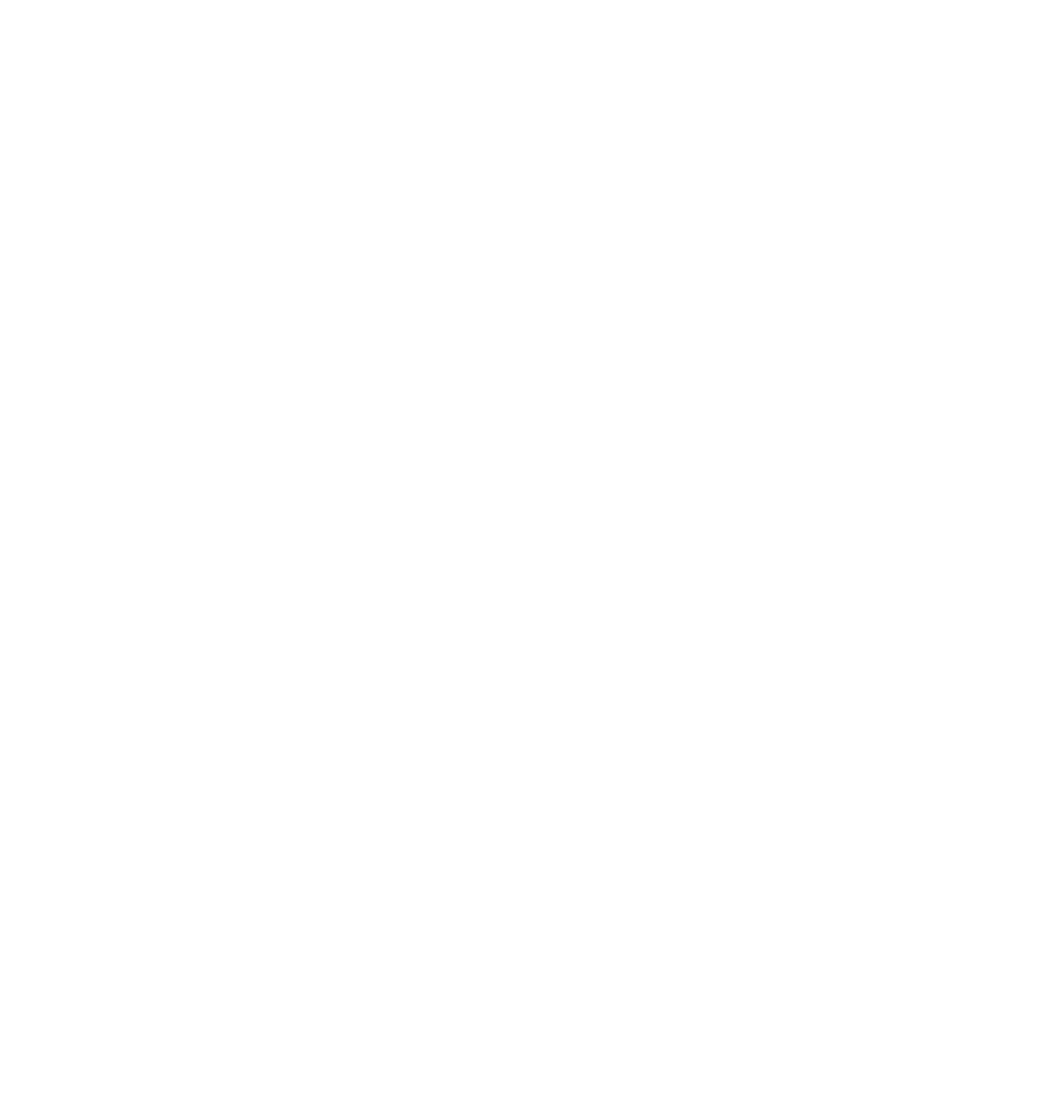
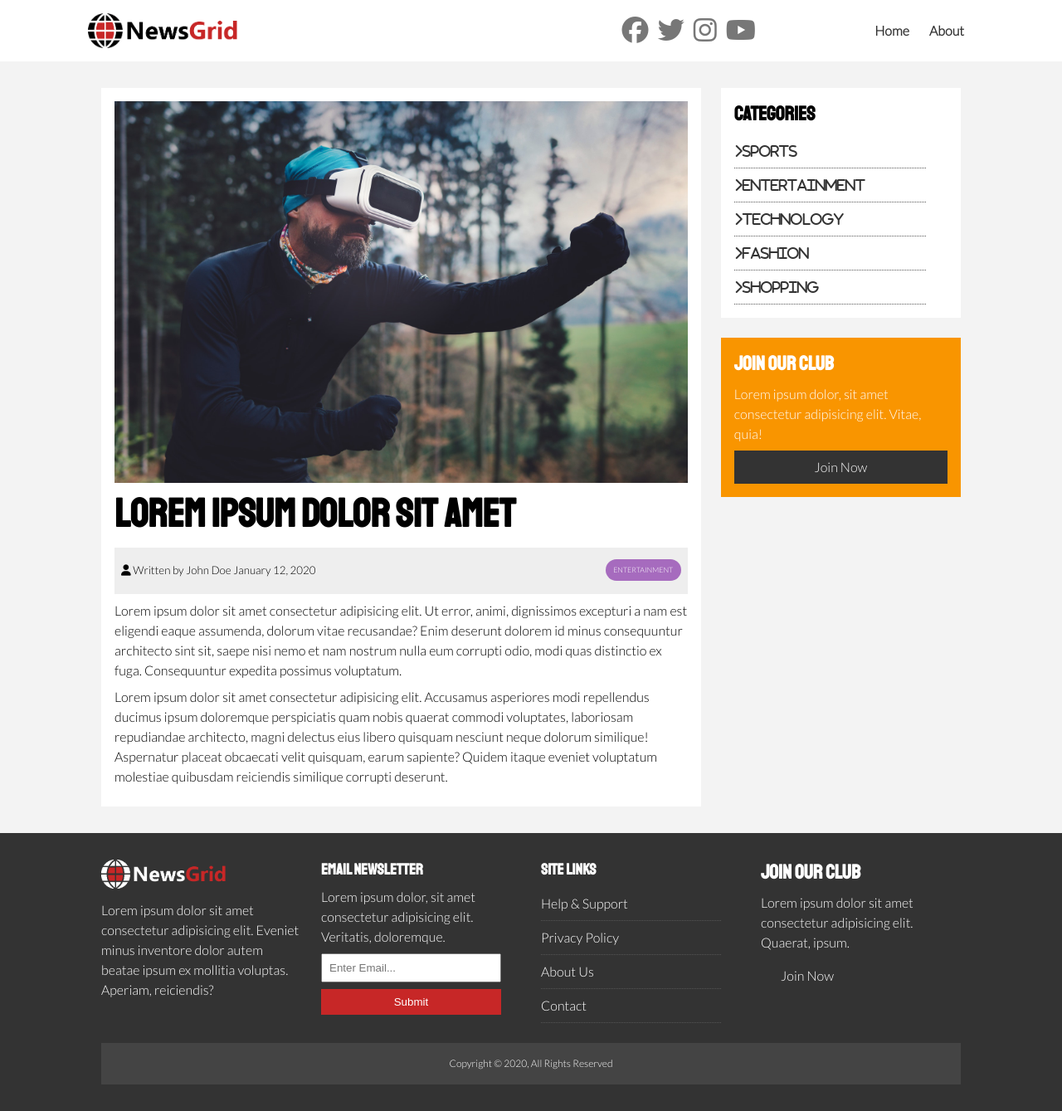
Before and after one commit to leandrofahur/modern-css-and-html, a plain HTML site: page projects/newsgrid/views/article.html in a window 1280 px wide. Shown: the whole page at 83% size. Before the commit the page ends 800 px from the top, so only its background shows below. Drawn offline with Linux system fonts and the light colour scheme.

Commit message:
about and article page ready

```diff
--- a/projects/newsgrid/css/style.css
+++ b/projects/newsgrid/css/style.css
@@ -3,7 +3,7 @@
 @import url('https://fonts.googleapis.com/css2?family=Lato:wght@300&family=Staatliches&display=swap');
 
 :root {
-  --primary-color: #f72727;
+  --primary-color: #c72727;
   --secondary-color: #f99500;
   --dark-color: #333;
   --light-color: #f3f3f3;
@@ -112,6 +112,12 @@ p {
   background-color: var(--primary-color);
 }
 
+.btn-block {
+  display: block;
+  width: 100%;
+  text-align: center;
+}
+
 .bg-dark {
   background-color: var(--dark-color);
   color: #fff;
@@ -164,6 +170,10 @@ p {
 
 .p1 {
   padding: 3rem;
+}
+
+.l-heading {
+  font-size: 3rem;
 }
 
 .list li {
@@ -278,6 +288,31 @@ p {
   align-items: center;
 }
 
+/* About */
+.page-container {
+  display: grid;
+  grid-template-columns: 5fr 2fr;
+  margin: 2rem 0;
+  grid-gap: 1.5rem;
+}
+
+.page-container > *:first-child{
+  grid-row: 1 / span 3;
+}
+
+/* Articles */
+#article .meta {
+  display: flex;
+  justify-content: space-between;
+  align-items: center;
+  background: #eee;
+  padding: .5rem;
+}
+
+#article .meta .category {
+  margin-top: 0.4rem;
+}
+
 /* Footer */
 #main-footer {
   background-color: var(--dark-color);
--- a/projects/newsgrid/views/article.html
+++ b/projects/newsgrid/views/article.html
@@ -0,0 +1,110 @@
+<!DOCTYPE html>
+<html lang="en">
+
+<head>
+  <meta charset="UTF-8">
+  <meta name="viewport" content="width=device-width, initial-scale=1.0">
+  <link rel="stylesheet" href="../css/style.css">
+  <link rel="stylesheet" media="screen and (max-width:768px)" href="../css/mobile.css">
+  <script src="https://kit.fontawesome.com/95f2ce0fc1.js" crossorigin="anonymous"></script>
+  <link rel="shortcut icon" type="image/x-icon" href="../img/favicon.ico">
+  <title>Latest News</title>
+</head>
+
+<body>
+  <nav class="main-navbar">
+    <div class="container">
+      <img class="logo" src="../img/logo.png" alt="NewsGrid logo">
+      <div class="social">
+        <a href="http://facebook.com" target="_blank"><i class="fab fa-facebook fa-2x"></i></a>
+        <a href="http://twitter.com" target="_blank"><i class="fab fa-twitter fa-2x"></i></a>
+        <a href="http://instagram.com" target="_blank"><i class="fab fa-instagram fa-2x"></i></a>
+        <a href="http://youtube.com" target="_blank"><i class="fab fa-youtube fa-2x"></i></a>
+      </div>
+      <ul>
+        <li><a href="index.html">Home</a></li>
+        <li><a href="about.html">About</a></li>
+      </ul>
+    </div>
+  </nav>
+
+  <section id="article">
+    <div class="container">
+      <div class="page-container">
+        <article class="card">
+          <img src="../img/articles/ent1.jpg" alt="">
+          <h1 class="l-heading">Lorem ipsum dolor sit amet</h1>
+          <div class="meta">
+            <small>
+              <i class="fas fa-user"></i> Written by John Doe January 12, 2020
+            </small>
+            <div class="category category-ent">Entertainment</div>
+          </div>
+          <p>Lorem ipsum dolor sit amet consectetur adipisicing elit. Ut error, animi, dignissimos excepturi a nam est
+            eligendi eaque assumenda, dolorum vitae recusandae? Enim deserunt dolorem id minus consequuntur architecto
+            sint sit, saepe nisi nemo et nam nostrum nulla eum corrupti odio, modi quas distinctio ex fuga. Consequuntur
+            expedita possimus voluptatum.</p>
+          <p>Lorem ipsum dolor sit amet consectetur adipisicing elit. Accusamus asperiores modi repellendus ducimus
+            ipsum doloremque perspiciatis quam nobis quaerat commodi voluptates, laboriosam repudiandae architecto,
+            magni delectus eius libero quisquam nesciunt neque dolorum similique! Aspernatur placeat obcaecati velit
+            quisquam, earum sapiente? Quidem itaque eveniet voluptatum molestiae quibusdam reiciendis similique corrupti
+            deserunt.</p>
+        </article>
+        <aside id="categories" class="card">
+          <h2>Categories</h2>
+          <ul class="list">
+            <li><a href="#" class="fas fa-chevron-right">Sports</a></li>
+            <li><a href="#" class="fas fa-chevron-right">Entertainment</a></li>
+            <li><a href="#" class="fas fa-chevron-right">Technology</a></li>
+            <li><a href="#" class="fas fa-chevron-right">Fashion</a></li>
+            <li><a href="#" class="fas fa-chevron-right">Shopping</a></li>
+          </ul>
+        </aside>
+
+        <aside class="card bg-secondary">
+          <h2>Join Our Club</h2>
+          <p>Lorem ipsum dolor, sit amet consectetur adipisicing elit. Vitae, quia!</p>
+          <a href="" class="btn btn-dark btn-block">Join Now</a>
+        </aside>
+      </div>
+    </div>
+  </section>
+
+  <!-- Footer -->
+  <footer id="main-footer" class="py-2">
+    <div class="container footer-container">
+      <div>
+        <img src="../img/logo_light.png" alt="">
+        <p>Lorem ipsum dolor sit amet consectetur adipisicing elit. Eveniet minus inventore dolor autem beatae ipsum ex
+          mollitia voluptas. Aperiam, reiciendis?</p>
+      </div>
+      <div>
+        <h3>Email Newsletter</h3>
+        <p>Lorem ipsum dolor, sit amet consectetur adipisicing elit. Veritatis, doloremque.</p>
+        <form>
+          <input type="email" placeholder="Enter Email...">
+          <input type="submit" class="btn btn-primary">
+        </form>
+      </div>
+      <div>
+        <h3>Site Links</h3>
+        <ul class="list">
+          <li><a href="#">Help & Support</a></li>
+          <li><a href="#">Privacy Policy</a></li>
+          <li><a href="#">About Us</a></li>
+          <li><a href="#">Contact</a></li>
+        </ul>
+      </div>
+      <div>
+        <h2>Join Our Club</h2>
+        <p>Lorem ipsum dolor sit amet consectetur adipisicing elit. Quaerat, ipsum.</p>
+        <a href="#" class="btn btn-secondary">Join Now</a>
+      </div>
+      <div>
+        <p>Copyright &copy; 2020, All Rights Reserved</p>
+      </div>
+    </div>
+  </footer>
+</body>
+
+</html>
```
Also changed, not shown: projects/newsgrid/views/about.html (+100 -0 lines), projects/newsgrid/views/index.html (+2 -2 lines).
